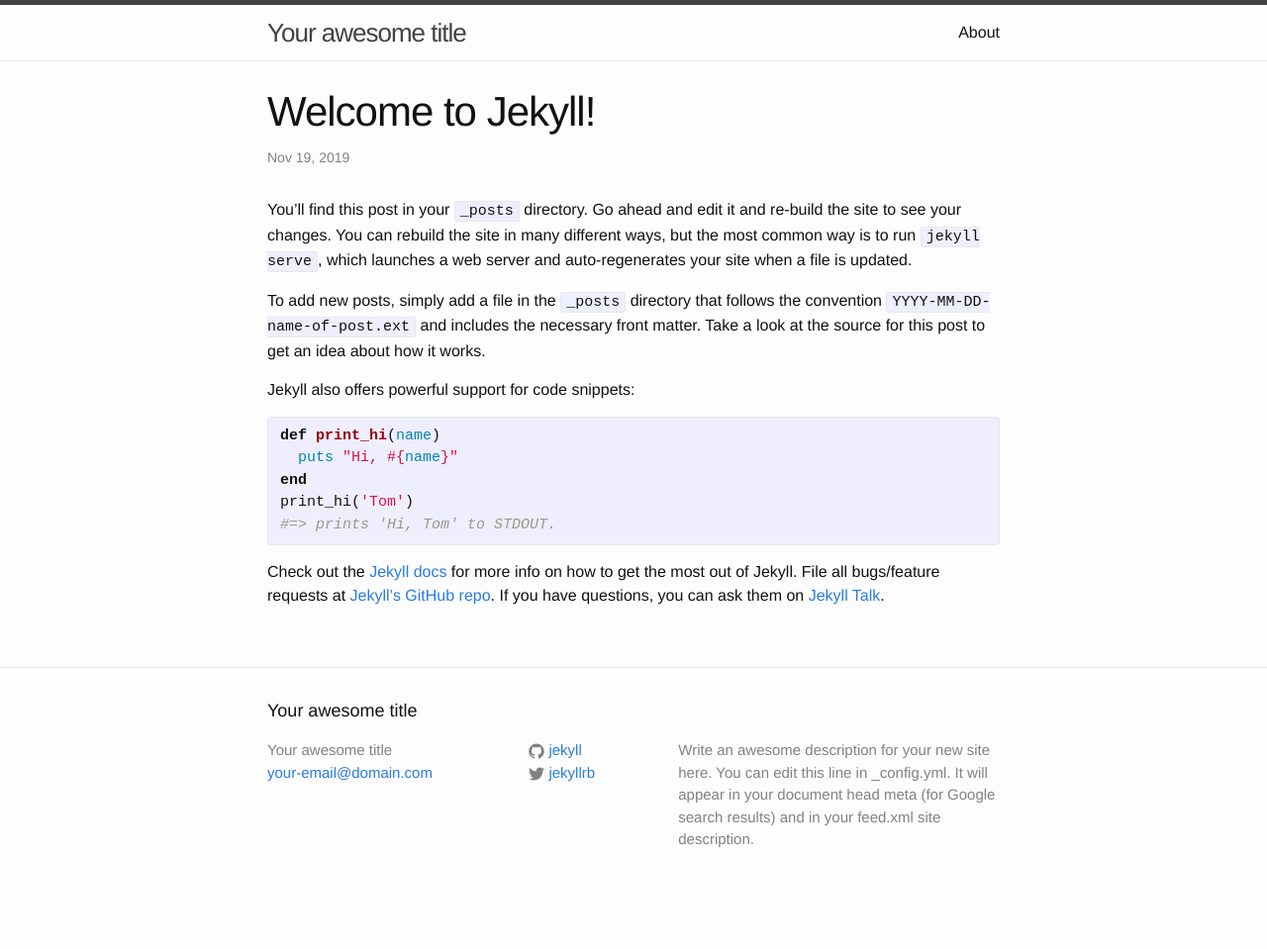
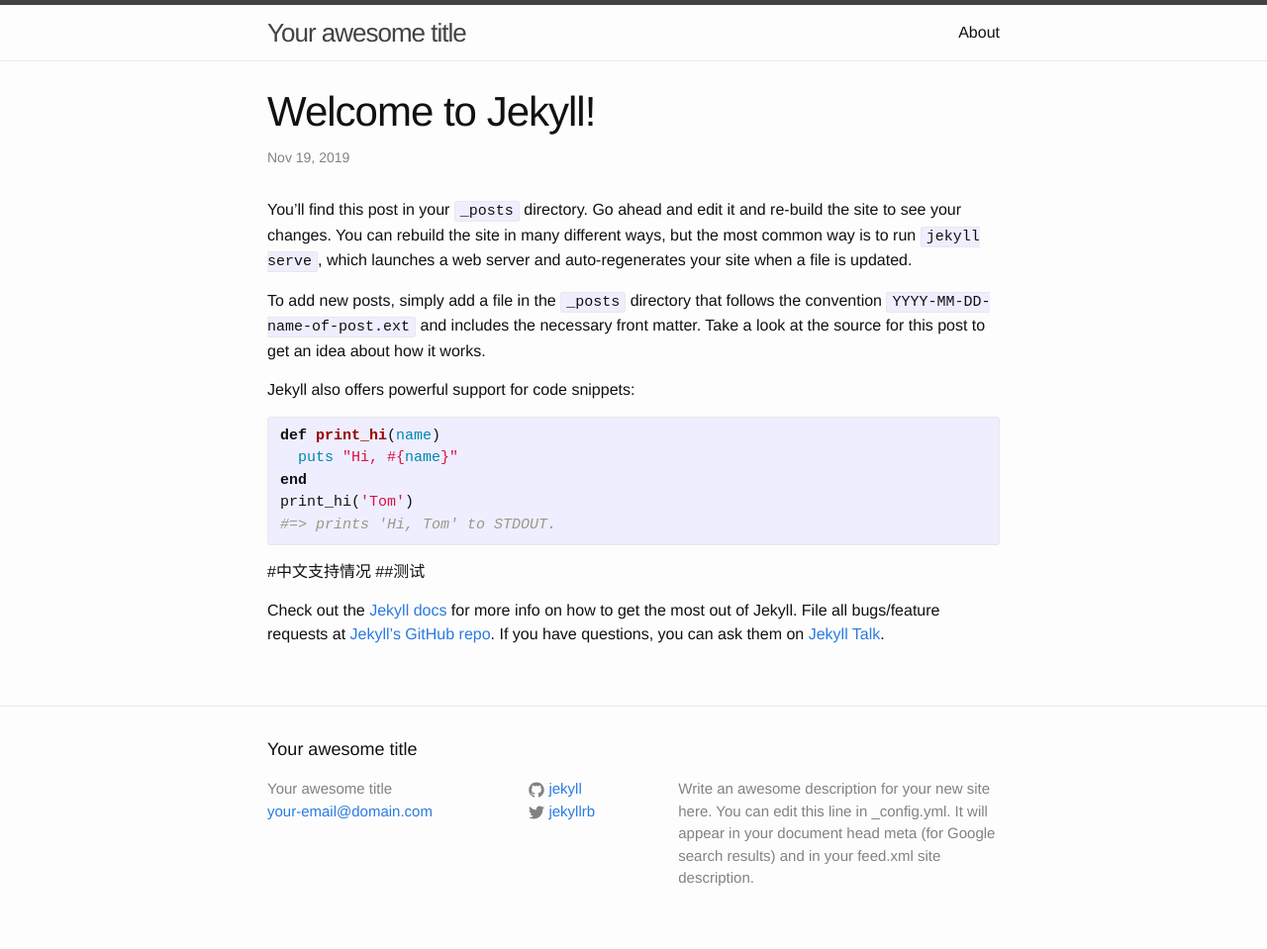
Before and after one commit to kangbosun67167/kangbosun67167.github.io, a Jekyll site: the page built from _posts/2019-11-19-welcome-to-jekyll.markdown, in a window 1280 px wide. Shown: the whole page at 99% size. Built offline with Jekyll 4.4.1, drawn with Linux system fonts in a browser that asks for light colours; before the commit the page ends 920 px from its top, so only the background shows below that.

Commit message:
fix second

```diff
--- a/_posts/2019-11-19-welcome-to-jekyll.markdown
+++ b/_posts/2019-11-19-welcome-to-jekyll.markdown
@@ -18,6 +18,9 @@ print_hi('Tom')
 #=> prints 'Hi, Tom' to STDOUT.
 {% endhighlight %}
 
+#中文支持情况
+##测试
+
 Check out the [Jekyll docs][jekyll-docs] for more info on how to get the most out of Jekyll. File all bugs/feature requests at [Jekyll’s GitHub repo][jekyll-gh]. If you have questions, you can ask them on [Jekyll Talk][jekyll-talk].
 
 [jekyll-docs]: http://jekyllrb.com/docs/home
```
